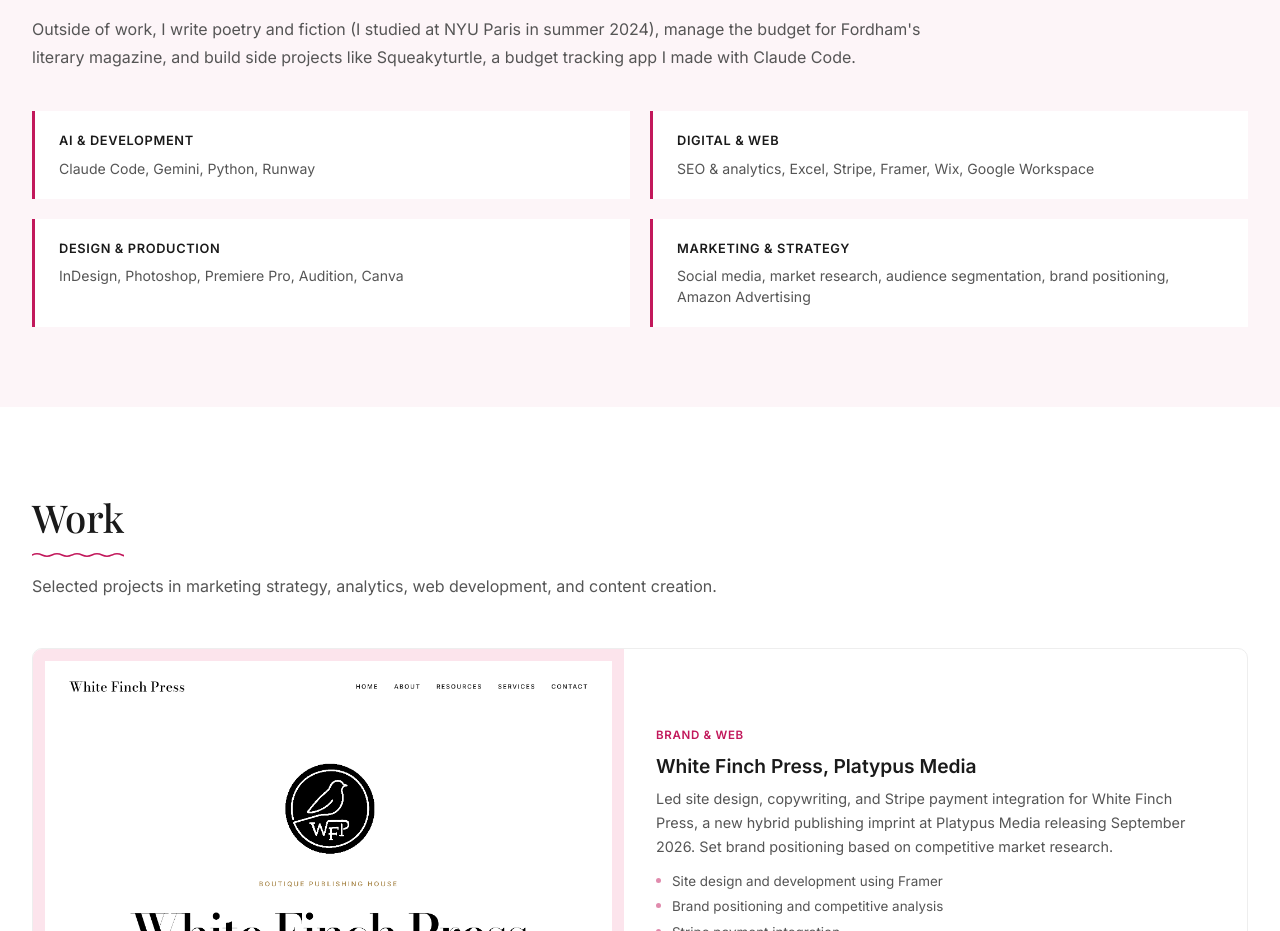
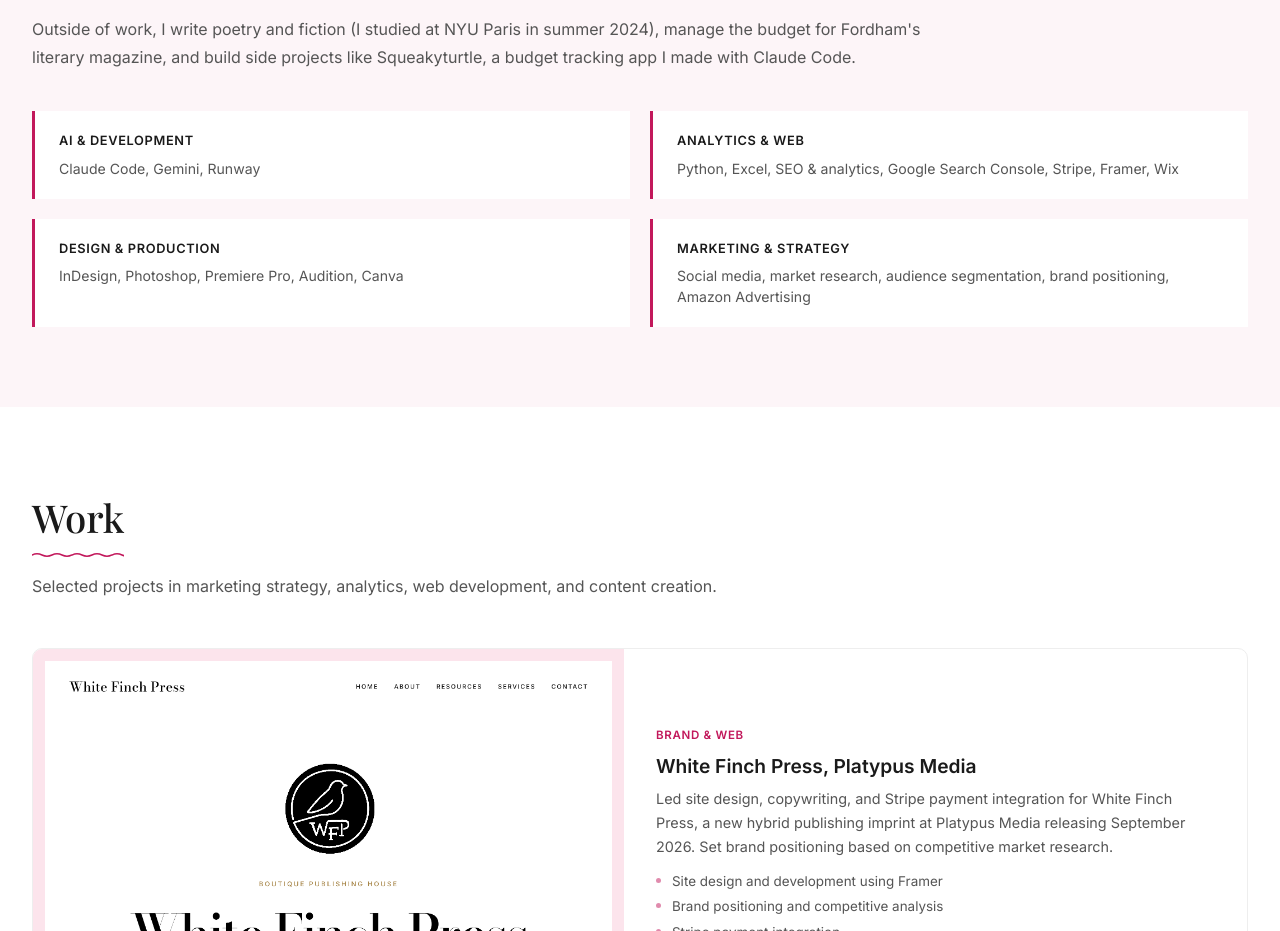
Before and after one commit to sdeweesecode/sdeweese, a plain HTML site: page index.html in a window 1280 px wide. Shown: the part 1000-1931 px from the top of the page. Drawn offline with nearby package versions, Linux system fonts and the light colour scheme; a web font is replaced by a local one.

Commit message:
Move Python from AI & Development to Analytics & Web skills group
Co-Authored-By: Claude Opus 4.6 <noreply@anthropic.com>

```diff
--- a/index.html
+++ b/index.html
@@ -58,11 +58,11 @@
         <div class="skills-grid">
           <div class="skill-group">
             <h4>AI &amp; Development</h4>
-            <p>Claude Code, Gemini, Python, Runway</p>
+            <p>Claude Code, Gemini, Runway</p>
           </div>
           <div class="skill-group">
-            <h4>Digital &amp; Web</h4>
-            <p>SEO &amp; analytics, Excel, Stripe, Framer, Wix, Google Workspace</p>
+            <h4>Analytics &amp; Web</h4>
+            <p>Python, Excel, SEO &amp; analytics, Google Search Console, Stripe, Framer, Wix</p>
           </div>
           <div class="skill-group">
             <h4>Design &amp; Production</h4>
```
